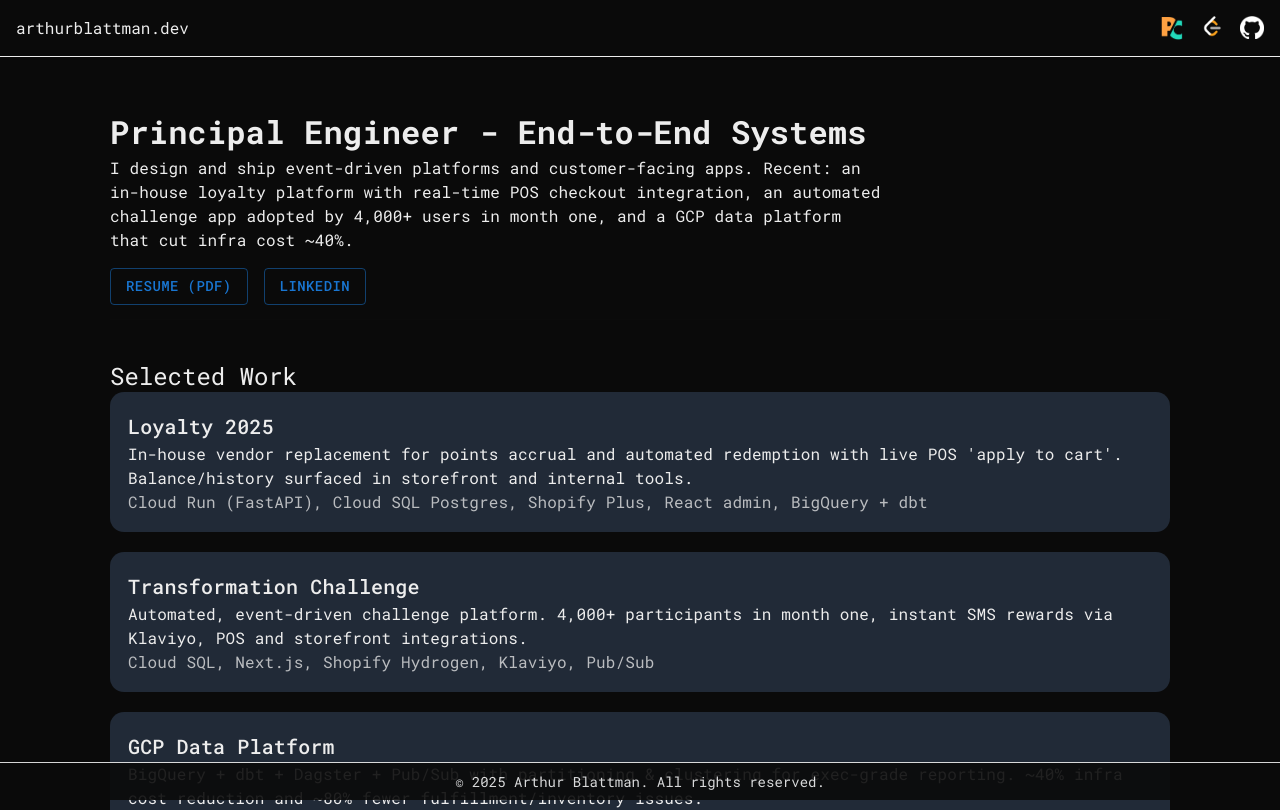
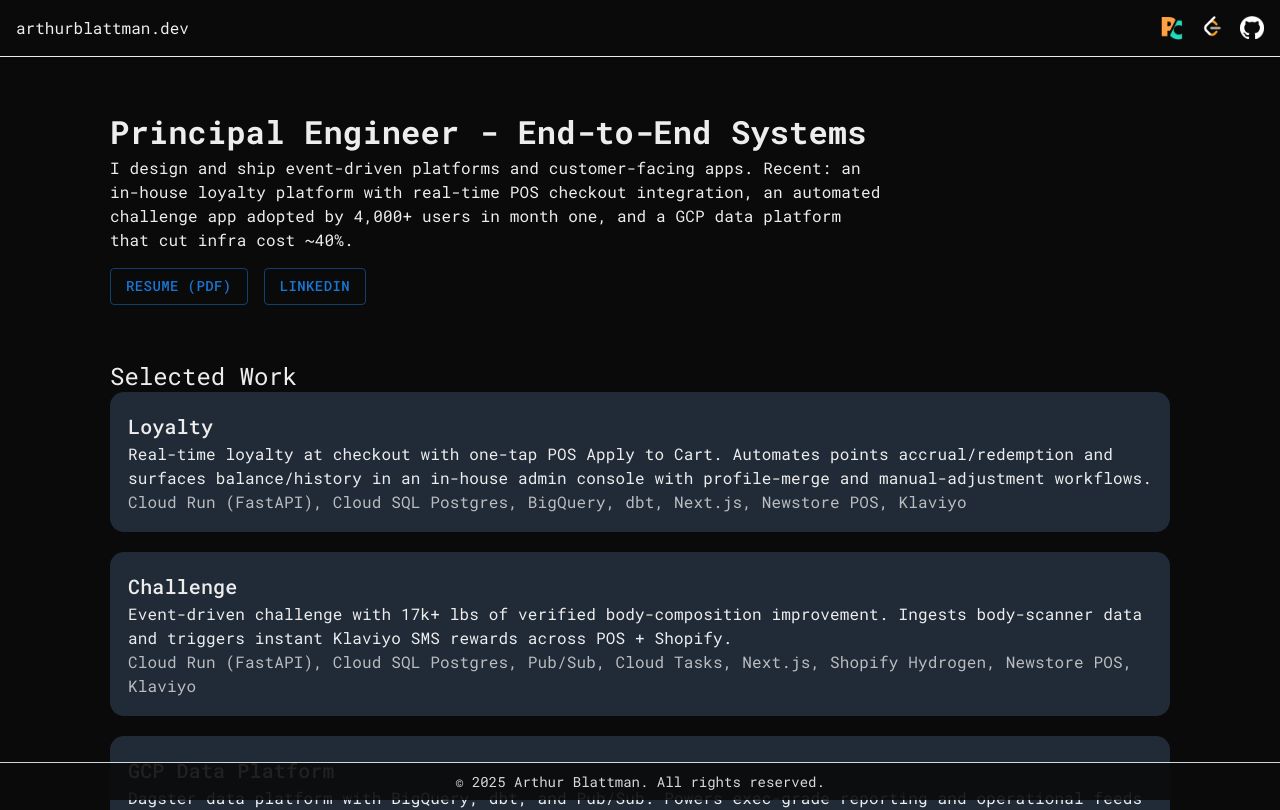
Before and after one commit to aablattman/arthurblattmandotdev, a Next.js app in the folder web/: page / in a window 1280 px wide. Shown: the top 810 px of the page. Built offline with nearby package versions, Linux system fonts and the light colour scheme.

Commit message:
content update

```diff
--- a/web/app/components/case-studies.js
+++ b/web/app/components/case-studies.js
@@ -11,21 +11,22 @@ export default function CaseStudies() {
       <Typography variant="h5" className="section-title" sx={mono}>Selected Work</Typography>
       <Box className="grid">
         <CaseStudyCard
-          title="Loyalty 2025"
-          blurb="In-house vendor replacement for points accrual and automated redemption with live POS 'apply to cart'. Balance/history surfaced in storefront and internal tools."
-          stack="Cloud Run (FastAPI), Cloud SQL Postgres, Shopify Plus, React admin, BigQuery + dbt"
-          href={"/work/loyalty"}
+          title="Loyalty"
+          blurb="Real-time loyalty at checkout with one-tap POS Apply to Cart. Automates points accrual/redemption and surfaces balance/history in an in-house admin console with profile-merge and manual-adjustment workflows."
+          stack="Cloud Run (FastAPI), Cloud SQL Postgres, BigQuery, dbt, Next.js, Newstore POS, Klaviyo"
+          href="/work/loyalty"
         />
+
         <CaseStudyCard
-          title="Transformation Challenge"
-          blurb="Automated, event-driven challenge platform. 4,000+ participants in month one, instant SMS rewards via Klaviyo, POS and storefront integrations."
-          stack="Cloud SQL, Next.js, Shopify Hydrogen, Klaviyo, Pub/Sub"
+          title="Challenge"
+          blurb="Event-driven challenge with 17k+ lbs of verified body-composition improvement. Ingests body-scanner data and triggers instant Klaviyo SMS rewards across POS + Shopify."
+          stack="Cloud Run (FastAPI), Cloud SQL Postgres, Pub/Sub, Cloud Tasks, Next.js, Shopify Hydrogen, Newstore POS, Klaviyo"
           href={"/work/challenge"}
         />
         <CaseStudyCard
           title="GCP Data Platform"
-          blurb="BigQuery + dbt + Dagster + Pub/Sub with partitioning & clustering for exec-grade reporting. ~40% infra cost reduction and ~80% fewer fulfillment/inventory issues."
-          stack="BigQuery, dbt, Dagster, Pub/Sub, CI/CD"
+          blurb="Dagster data platform with BigQuery, dbt, and Pub/Sub. Powers exec-grade reporting and operational feeds for Finance, Marketing, Retail Ops, Accounting, Sales, and Supply Chain, all on partitioned/clustered models for fast, cost-efficient queries."
+          stack="BigQuery, dbt, Dagster (Docker on GCE VM), Pub/Sub, CI/CD"
           href={"/work/data-platform"}
         />
       </Box>
```
